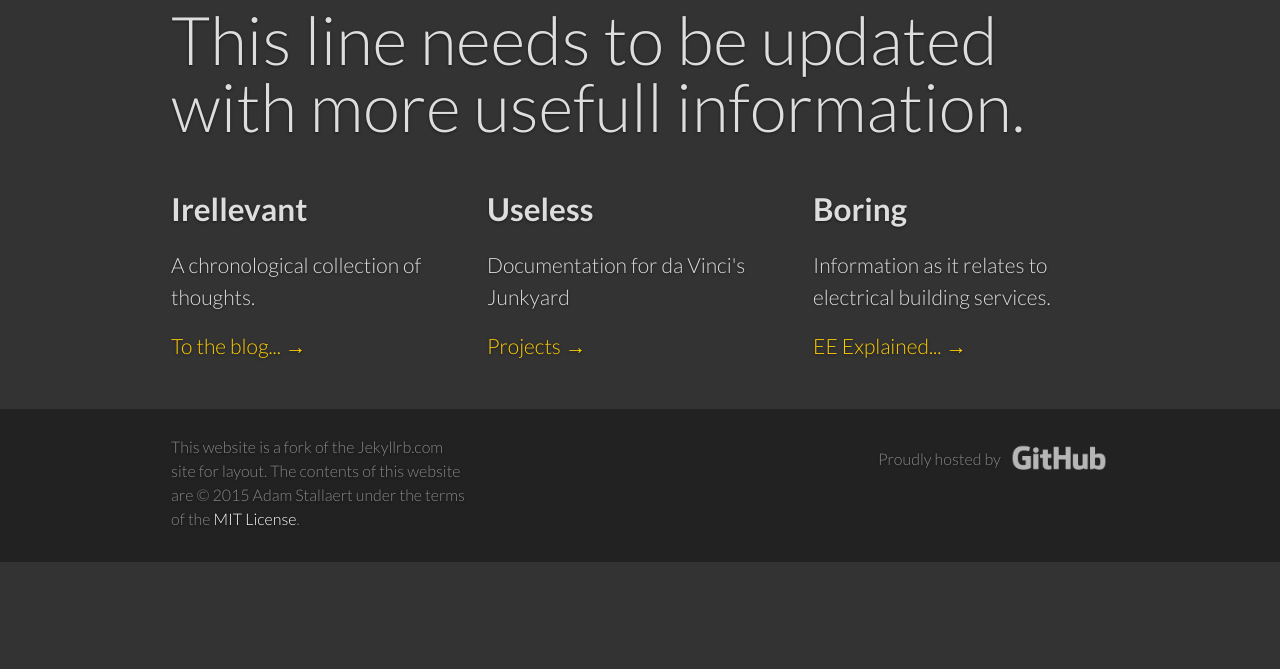
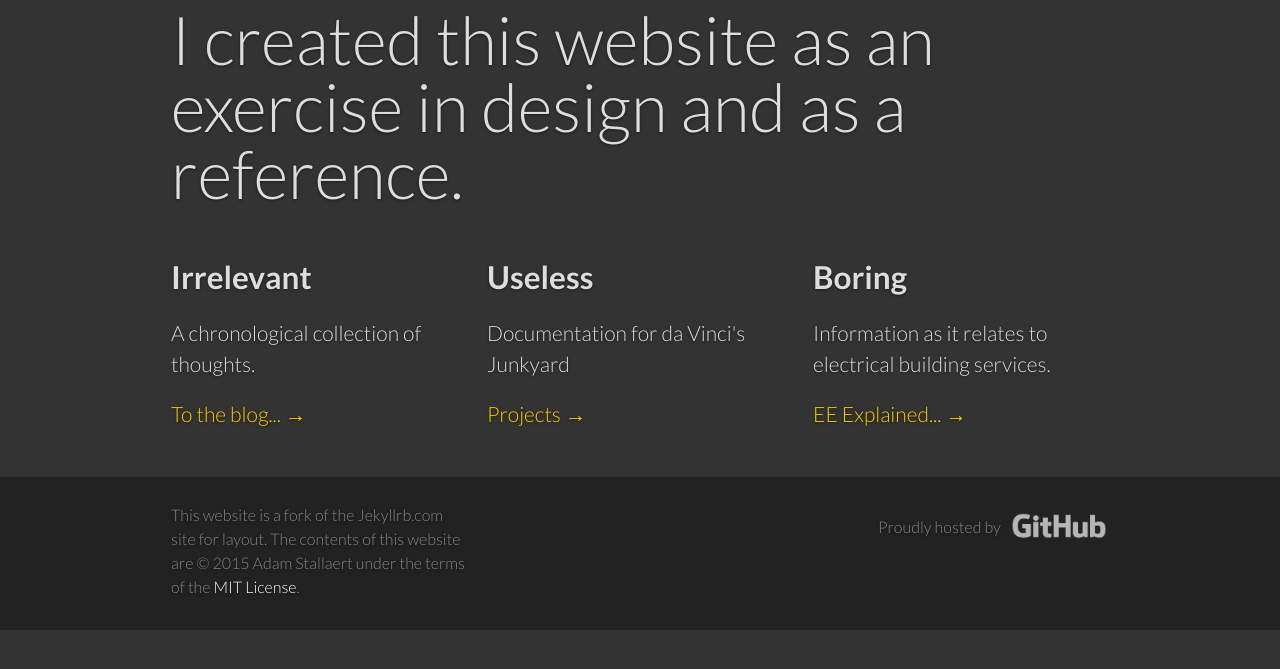
Before and after one commit to astallaert/astallaert.github.io, a Jekyll site: the page built from index.html, in a window 1280 px wide, cut to the strip 109-778 px from the top of the page. Built offline with Jekyll 4.4.1, drawn with Linux system fonts in a browser that asks for light colours.

```diff
--- a/index.html
+++ b/index.html
@@ -1,20 +1,20 @@
 ---
 layout: default
-title: Adam.Engineer &bull; Engineering made simple
+title: Adam.Engineer &bull;
 overview: true
 ---
 
 <section class="intro">
   <div class="grid">
     <div class="unit whole center-on-mobiles">
-      <p class="first">This line needs to be updated with more usefull information.</p>
+      <p class="first">I created this website as an exercise in design and as a reference.</p>
     </div>
   </div>
 </section>
 <section class="features">
   <div class="grid">
     <div class="unit one-third">
-      <h2>Irellevant</h2>
+      <h2>Irrelevant</h2>
       <p>
         A chronological collection of thoughts.
       </p>
```
Also changed, not shown: _ee/power-terminology.md (+2 -0 lines).
